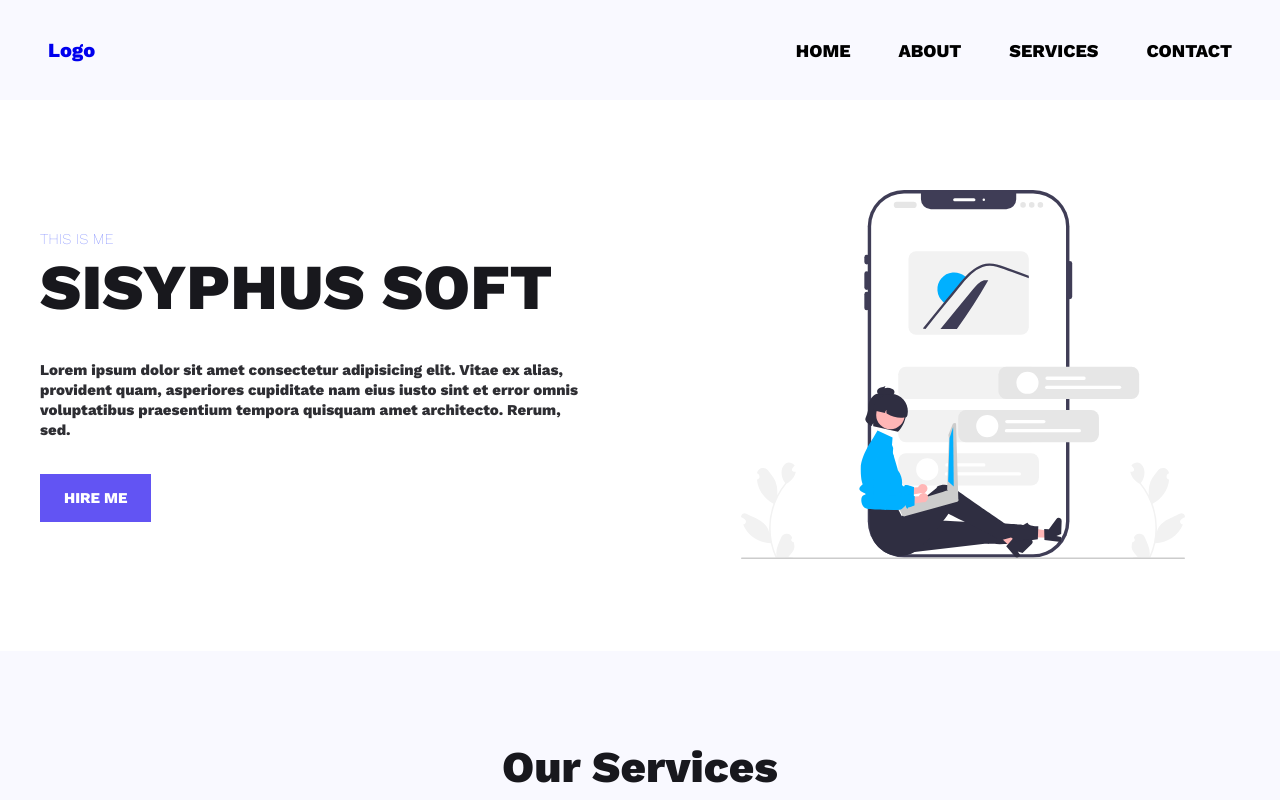
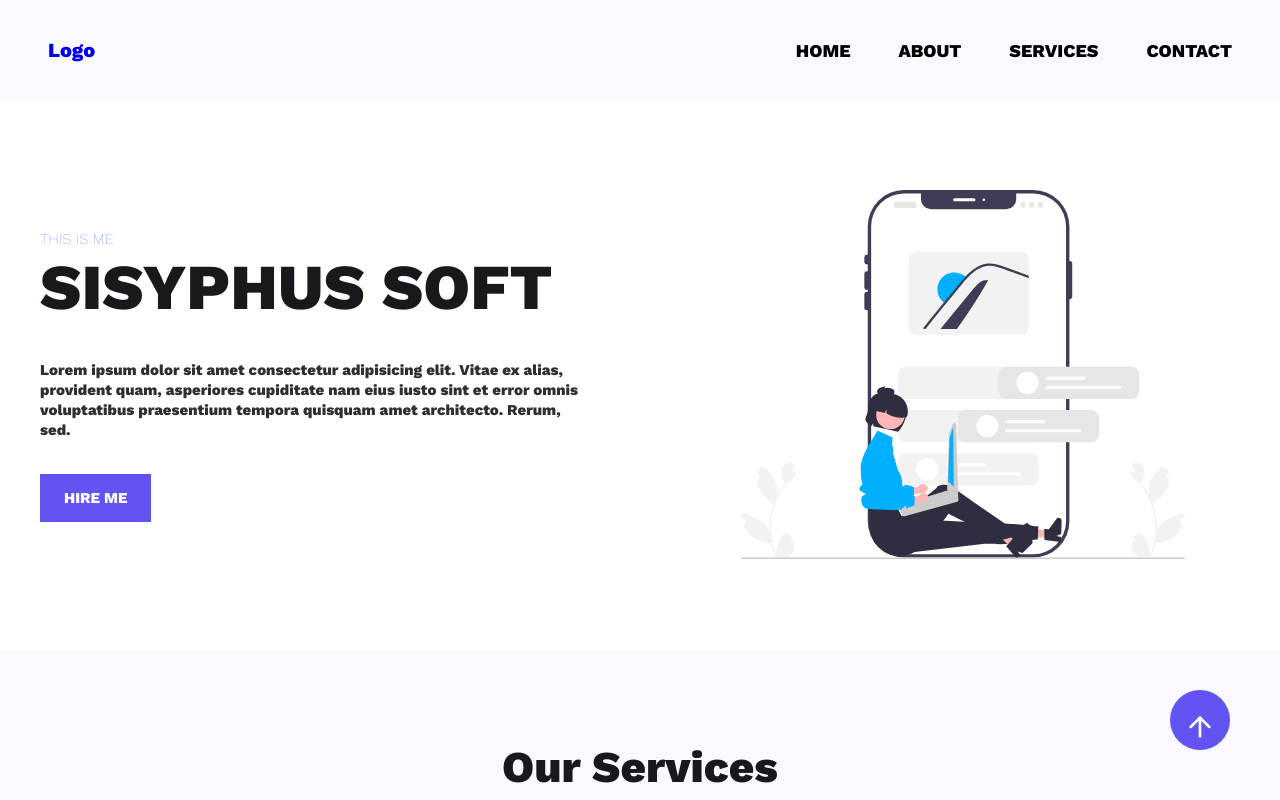
Before and after one commit to alibaltaci/React-Projects, a React (Vite) app in the folder multi-page-website-with-vite-and-styled-components/: page / in a window 1280 px wide. Shown: the top 800 px of the page. Built offline with nearby package versions, Linux system fonts and the light colour scheme.

Commit message:
GoToTop Button created

```diff
--- a/multi-page-website-with-vite-and-styled-components/package.json
+++ b/multi-page-website-with-vite-and-styled-components/package.json
@@ -13,7 +13,6 @@
     "react": "^18.2.0",
     "react-dom": "^18.2.0",
     "react-router-dom": "^6.15.0",
-    "react-router-hash-link": "^2.4.3",
     "styled-components": "^6.0.7"
   },
   "devDependencies": {
--- a/multi-page-website-with-vite-and-styled-components/src/App.jsx
+++ b/multi-page-website-with-vite-and-styled-components/src/App.jsx
@@ -4,6 +4,7 @@ import Header from './components/Header/Header'
 import Footer from './components/Footer/Footer'
 import { navbar } from './data/data.json'
 import RouteReturner from './components/Header/RouteReturner'
+import GoToTop from './components/UI/GoToTop/GoToTop'
 
 function App() {
 
@@ -17,6 +18,7 @@ function App() {
             ))
           }
       </Routes>
+      <GoToTop />
       <Footer />
     </>
   )
--- /dev/null
+++ b/multi-page-website-with-vite-and-styled-components/src/components/Common/Icons/ArrowUp.jsx
@@ -0,0 +1,19 @@
+
+export default function ArrowUp() {
+  return (
+    <svg xmlns="http://www.w3.org/2000/svg" viewBox="0 0 24 24" fill="none" stroke="currentColor" strokeWidth="2" strokeLinecap="round" strokeLinejoin="round" className="feather feather-arrow-up">
+        <line x1="12" y1="19" x2="12" y2="5" id="id_101"
+        stroke="white"
+        // style="stroke:
+        // rgb(255, 255, 255);"
+        >
+        </line>
+        <polyline points="5 12 12 5 19 12" id="id_102"
+        stroke="white"
+        // style="stroke:
+        // rgb(255, 255, 255);"
+        >
+        </polyline>
+    </svg>
+  )
+}
--- a/multi-page-website-with-vite-and-styled-components/src/components/Common/Icons/IconReturner.jsx
+++ b/multi-page-website-with-vite-and-styled-components/src/components/Common/Icons/IconReturner.jsx
@@ -1,3 +1,4 @@
+import ArrowUp from "./ArrowUp"
 import Instagam from "./Instagam"
 import LinkedIn from "./LinkedIn"
 import YouTube from "./YouTube"
@@ -7,7 +8,8 @@ export default function IconReturner({type}) {
     const iconMap={
         "instagram": Instagam,
         "linkedin": LinkedIn,
-        "youtube": YouTube
+        "youtube": YouTube,
+        "arrowUp": ArrowUp
     }
 
     const SelectedIcon = iconMap[type]
--- /dev/null
+++ b/multi-page-website-with-vite-and-styled-components/src/components/UI/GoToTop/GoToTop.jsx
@@ -0,0 +1,15 @@
+import { StyledGoToTop } from "./StyledGoToTop";
+import ArrowUp from "../../Common/Icons/ArrowUp";
+
+export default function GoToTop() {
+
+  const goToBtn = () => {
+    window.scrollTo( { top:0, left: 0, behavior: "smooth" } )
+  }
+
+  return (
+    <StyledGoToTop onClick={ goToBtn }>
+        <ArrowUp />
+    </StyledGoToTop>
+  )
+}
--- /dev/null
+++ b/multi-page-website-with-vite-and-styled-components/src/components/UI/GoToTop/StyledGoToTop.jsx
@@ -0,0 +1,35 @@
+import { styled } from "styled-components"
+
+export const StyledGoToTop = styled.section`
+
+    display: flex;
+    justify-content: center;
+    align-items: center;
+
+    width: 6rem;
+    height: 6rem;
+    padding: 1.4rem;
+    color: white;
+    background-color: ${({theme}) => theme.colors.btn };
+    box-shadow: ${({theme}) => theme.colors.shadow };
+    border-radius: 50%;
+    position: fixed;
+    bottom: 5rem;
+    right: 5rem;
+    z-index: 9999;
+    cursor: pointer;
+
+    svg{
+        animation: gototop 1s linear infinite alternate-reverse;
+    }
+
+    @keyframes gototop {
+        0%{
+            transform: translateY( -0.5rem );
+        }
+        100%{
+            transform: translateY( 1rem );
+        }
+    }
+
+`
```
Also changed, not shown: multi-page-website-with-vite-and-styled-components/public/icons/arrowup.svg (added), 1 other file (tests, documents, lock files or other folders).
